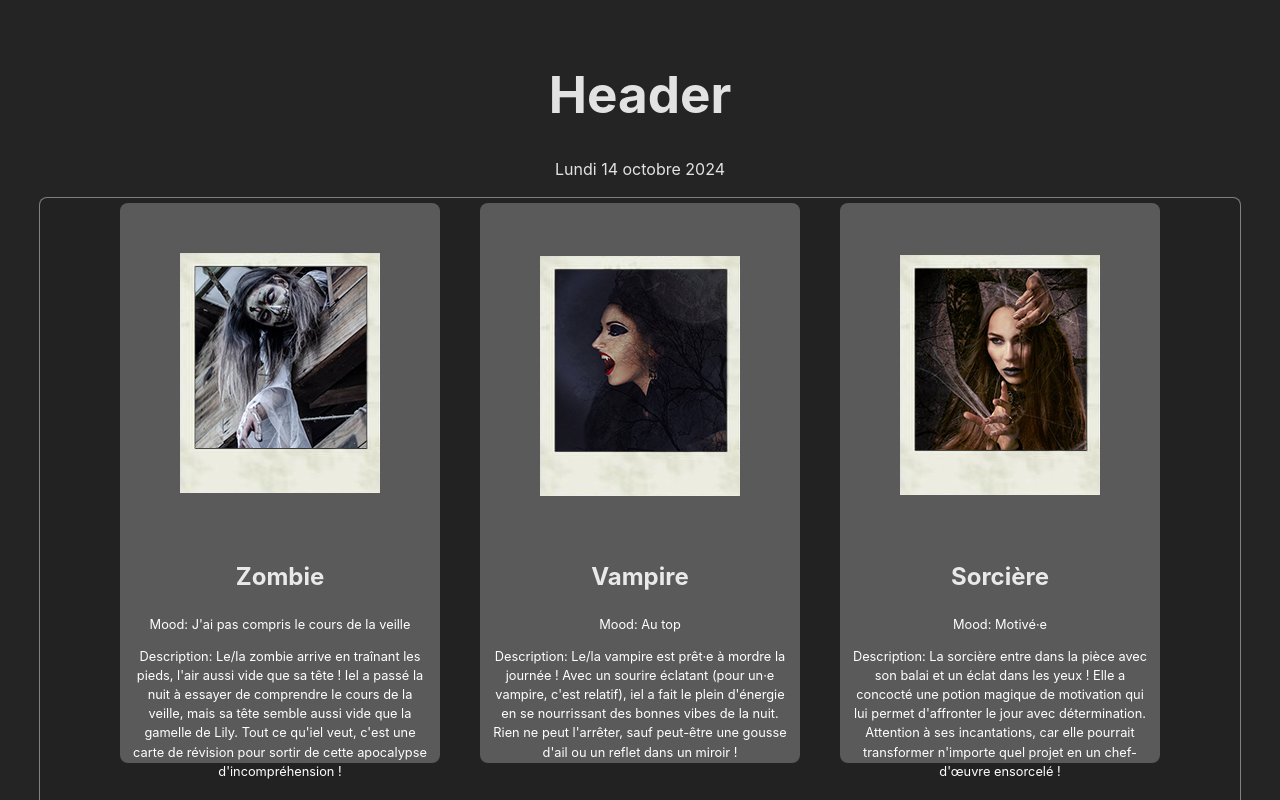
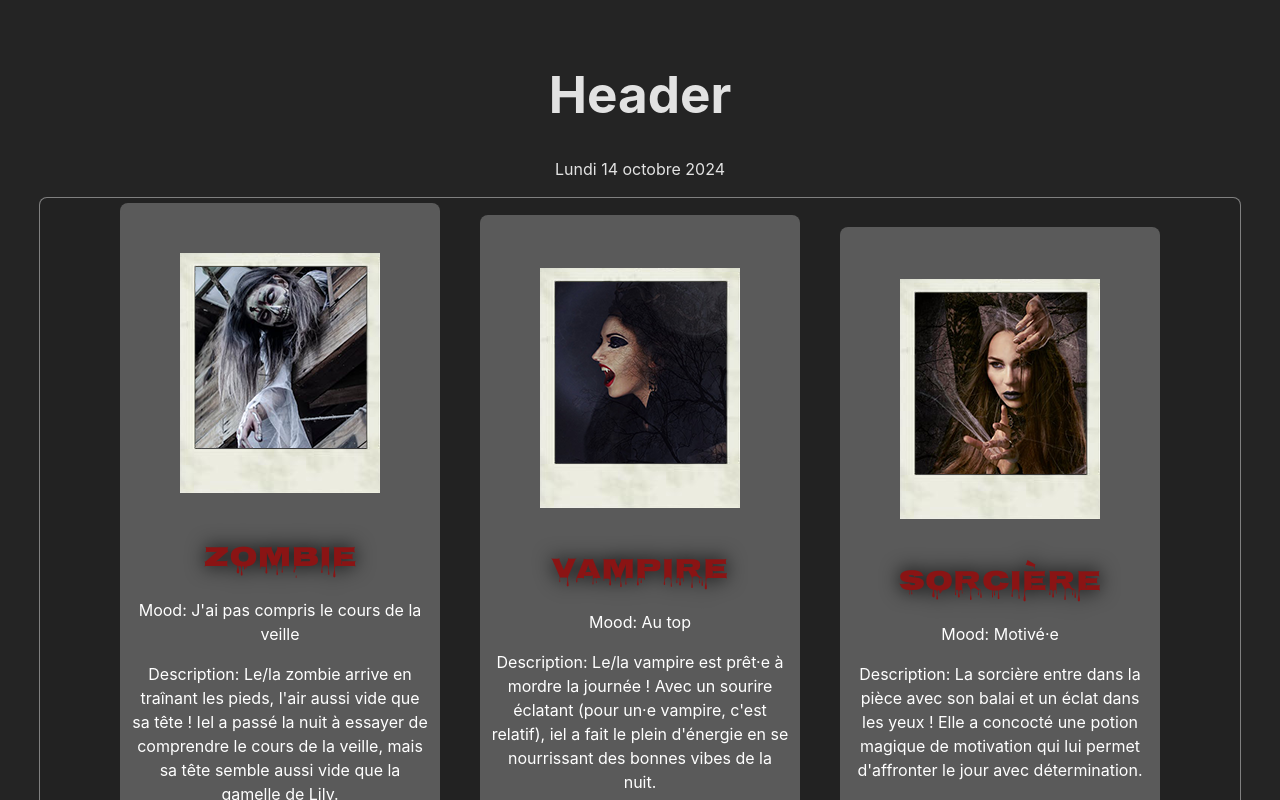
Before and after one commit to geraldine-l/girls_workshop, a React (Vite) app: page / in a window 1280 px wide. Shown: the top 800 px of the page. Built offline with nearby package versions, Linux system fonts and the light colour scheme.

Commit message:
modified css

```diff
--- a/src/App.css
+++ b/src/App.css
@@ -1,8 +1,18 @@
+@import url('https://fonts.googleapis.com/css2?family=Nosifer&display=swap');
+
 #root {
   margin: 0 auto;
   padding: 2rem;
   text-align: center;
 }
+
+.nosifer-regular {
+  font-family: "Nosifer", sans-serif;
+  font-weight: 400;
+  font-style: normal;
+}
+
+
 .logo {
   height: 6em;
   padding: 1.5em;
@@ -45,17 +55,18 @@
   border-radius: 8px;
   padding: 10px;
   padding-bottom: 50px;
-  gap: 30px;
+  /* gap: 30px; */
   flex-wrap: wrap;
   background-color: rgba(255, 255, 255, 0.253);
   width: 300px;
-  height: 500px;
+  /* height: 500px; */
   margin: 5px;
 }
 
 .card-container p {
   color: rgb(255, 255, 255);
-  font-size: 0.8rem;
+  font-size: 1rem;
+  max-height: 150px;
 }
 
 .selected-card-container {
--- a/src/Body.tsx
+++ b/src/Body.tsx
@@ -19,7 +19,7 @@ const figures: Figure[] = [
 		mood: "J'ai pas compris le cours de la veille",
 		image: "src/images/zombie.png",
 		description:
-			"Le/la zombie arrive en traînant les pieds, l'air aussi vide que sa tête ! Iel a passé la nuit à essayer de comprendre le cours de la veille, mais sa tête semble aussi vide que la gamelle de Lily. Tout ce qu'iel veut, c'est une carte de révision pour sortir de cette apocalypse d'incompréhension !",
+			"Le/la zombie arrive en traînant les pieds, l'air aussi vide que sa tête ! Iel a passé la nuit à essayer de comprendre le cours de la veille, mais sa tête semble aussi vide que la gamelle de Lily.",
 		chosenMood:
 			"Rappelle-toi, un bon zombie ne panique jamais ! Prends une pause et n'oublie pas de réviser avec un bon vieux cerveau !",
 		isOkay: false,
@@ -30,7 +30,7 @@ const figures: Figure[] = [
 		mood: "Au top",
 		image: "src/images/vampire.png",
 		description:
-			"Le/la vampire est prêt·e à mordre la journée ! Avec un sourire éclatant (pour un·e vampire, c'est relatif), iel a fait le plein d'énergie en se nourrissant des bonnes vibes de la nuit. Rien ne peut l'arrêter, sauf peut-être une gousse d'ail ou un reflet dans un miroir !",
+			"Le/la vampire est prêt·e à mordre la journée ! Avec un sourire éclatant (pour un·e vampire, c'est relatif), iel a fait le plein d'énergie en se nourrissant des bonnes vibes de la nuit.",
 		chosenMood:
 			"Attention quand même à ne pas mordre tes camarades ! Le café est ton meilleur allié pour garder l'énergie sans les crocs !",
 		isOkay: true,
@@ -41,7 +41,7 @@ const figures: Figure[] = [
 		mood: "Motivé·e",
 		image: "src/images/sorciere.png",
 		description:
-			"La sorcière entre dans la pièce avec son balai et un éclat dans les yeux ! Elle a concocté une potion magique de motivation qui lui permet d'affronter le jour avec détermination. Attention à ses incantations, car elle pourrait transformer n'importe quel projet en un chef-d'œuvre ensorcelé !",
+			"La sorcière entre dans la pièce avec son balai et un éclat dans les yeux ! Elle a concocté une potion magique de motivation qui lui permet d'affronter le jour avec détermination.",
 		chosenMood:
 			"Fais attention avec tes sorts, parfois la motivation peut se transformer en surcharge de travail ! Pense à prendre des pauses magiques !",
 		isOkay: true,
--- a/src/index.css
+++ b/src/index.css
@@ -35,6 +35,14 @@ h1 {
   line-height: 1.1;
 }
 
+h2 {
+  font-family: "Nosifer";
+  color: rgb(138, 20, 20);
+  filter: drop-shadow(0 0 10px black);
+  font-size: 1.8rem;
+  margin: 0;
+}
+
 button {
   border-radius: 8px;
   border: 1px solid transparent;
```
